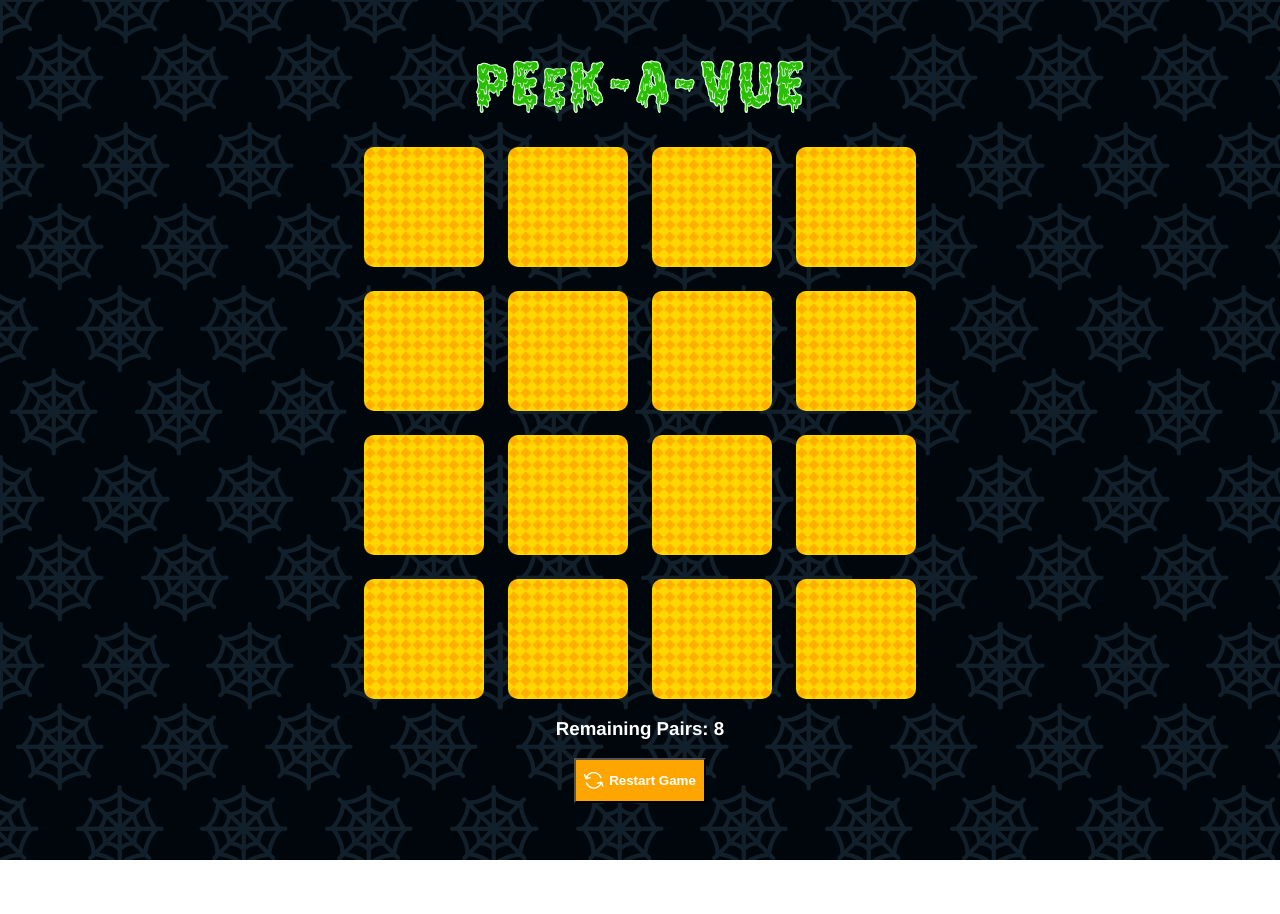
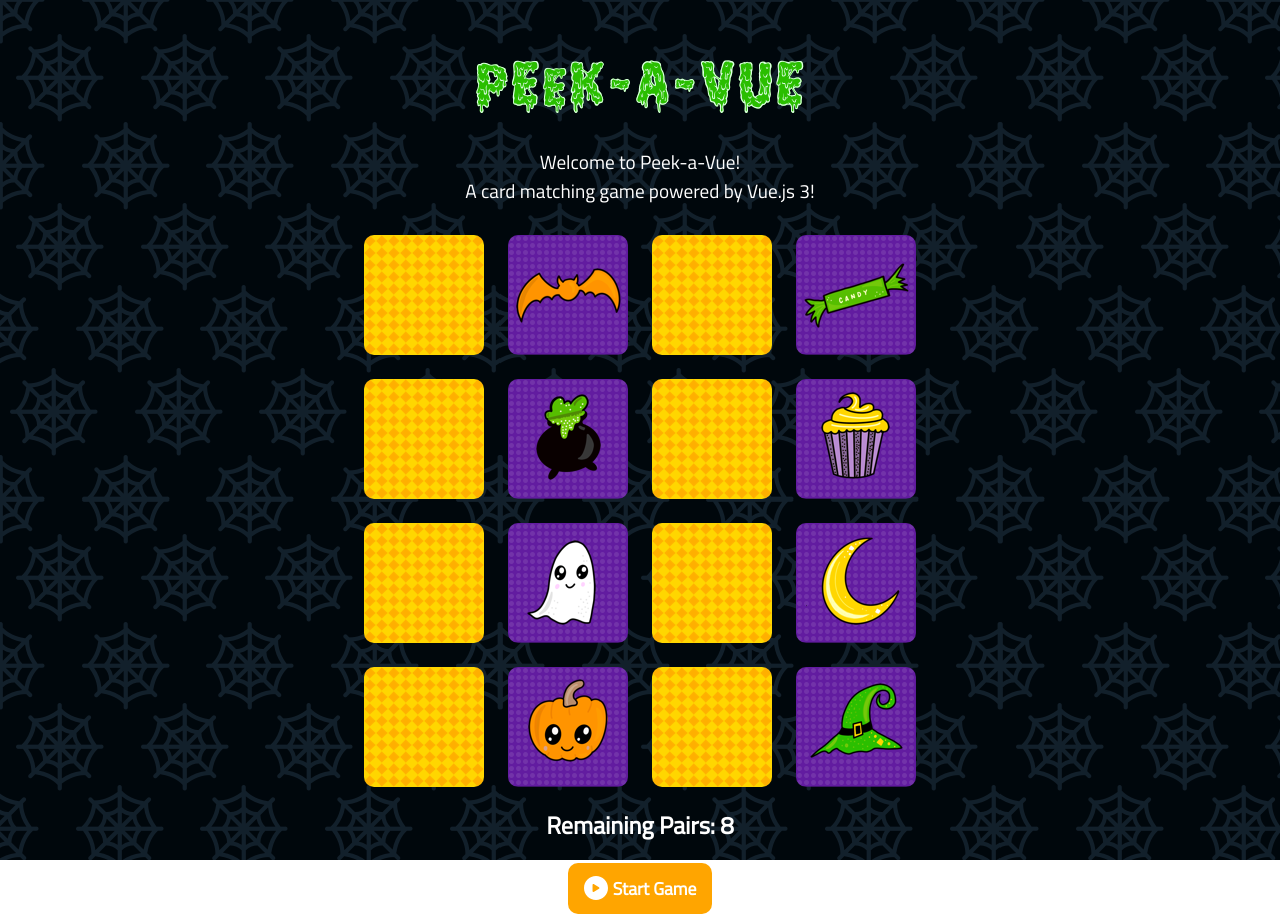
Before and after one commit to basice/peek-a-vue, a Vue app: page / in a window 1280 px wide. Before the commit the page ends 860 px from the top, so only its background shows below. Built offline with nearby package versions, Linux system fonts and the light colour scheme.

Commit message:
feat: tweaks to home page experience

```diff
--- a/index.html
+++ b/index.html
@@ -10,6 +10,20 @@
       name="viewport"
       content="width=device-width, initial-scale=1.0"
     />
+
+    <link
+      rel="preconnect"
+      href="https://fonts.googleapis.com"
+    />
+    <link
+      rel="preconnect"
+      href="https://fonts.gstatic.com"
+      crossorigin
+    />
+    <link
+      href="https://fonts.googleapis.com/css2?family=Titillium+Web:ital,wght@600&display=swap"
+      rel="stylesheet"
+    />
     <title>Peek-A-Vue</title>
   </head>
   <body>
--- a/src/App.vue
+++ b/src/App.vue
@@ -11,6 +11,13 @@
   setup() {
     const cardList = ref([])
     const userSelection = ref([])
+    const newPlayer = ref(true)
+
+    const startGame = () => {
+      newPlayer.value = false
+
+      restartGame()
+    }
 
     const status = computed(() => {
       if (remainingPairs.value === 0) {
@@ -62,7 +69,7 @@
       cardList.value.push({
         value: item,
         variant: 2,
-        visible: false,
+        visible: true,
         position: null,
         matched: false
       })
@@ -126,7 +133,9 @@
       flipCard,
       userSelection,
       status,
-      restartGame
+      restartGame,
+      startGame,
+      newPlayer
     }
   }
 }
@@ -139,6 +148,11 @@
     alt="Peek-a-Vue"
     class="title"
   />
+  <section class="description">
+    <p>Welcome to Peek-a-Vue!</p>
+    <p>A card matching game powered by Vue.js 3!</p>
+  </section>
+
   <transition-group
     tag="section"
     class="game-board"
@@ -155,8 +169,20 @@
     />
   </transition-group>
 
-  <h3>{{ status }}</h3>
+  <h2 class="status">{{ status }}</h2>
   <button
+    v-if="newPlayer"
+    @click="startGame"
+    class="button"
+  >
+    <img
+      src="/images/play.svg"
+      alt="Start Icon"
+    />
+    Start Game
+  </button>
+  <button
+    v-else
     @click="restartGame"
     class="button"
   >
@@ -192,15 +218,36 @@
   padding-top: 60px;
 }
 
+.description {
+  font-family: 'Titillium Web', sans-serif;
+}
+
+.description p {
+  margin: 0;
+  font-size: 1.2rem;
+}
+
+.description p:last-child {
+  margin-bottom: 30px;
+}
+
+.status {
+  font-family: 'Titillium Web', sans-serif;
+}
+
 .button {
   background-color: orange;
   color: white;
-  padding: 0.75rem 0.5rem;
+  padding: 0.75rem 1rem;
   display: flex;
   align-items: center;
   justify-content: center;
   margin: 0 auto;
+  font-family: 'Titillium Web', sans-serif;
   font-weight: bold;
+  font-size: 1.1rem;
+  border: 0;
+  border-radius: 10px;
 }
 .button img {
   padding-right: 5px;
--- /dev/null
+++ b/src/utilities/confetti.js
@@ -0,0 +1,29 @@
+import confetti from 'canvas-confetti'
+
+export const launchConfetti = () => {
+  const end = Date.now() + 10 * 1000
+
+  // go Buckeyes!
+  const colors = ['#34495E', '#41B883']
+
+  ;(function frame() {
+    confetti({
+      particleCount: 2,
+      angle: 60,
+      spread: 55,
+      origin: { x: 0 },
+      colors: colors
+    })
+    confetti({
+      particleCount: 2,
+      angle: 120,
+      spread: 55,
+      origin: { x: 1 },
+      colors: colors
+    })
+
+    if (Date.now() < end) {
+      requestAnimationFrame(frame)
+    }
+  })()
+}
```
